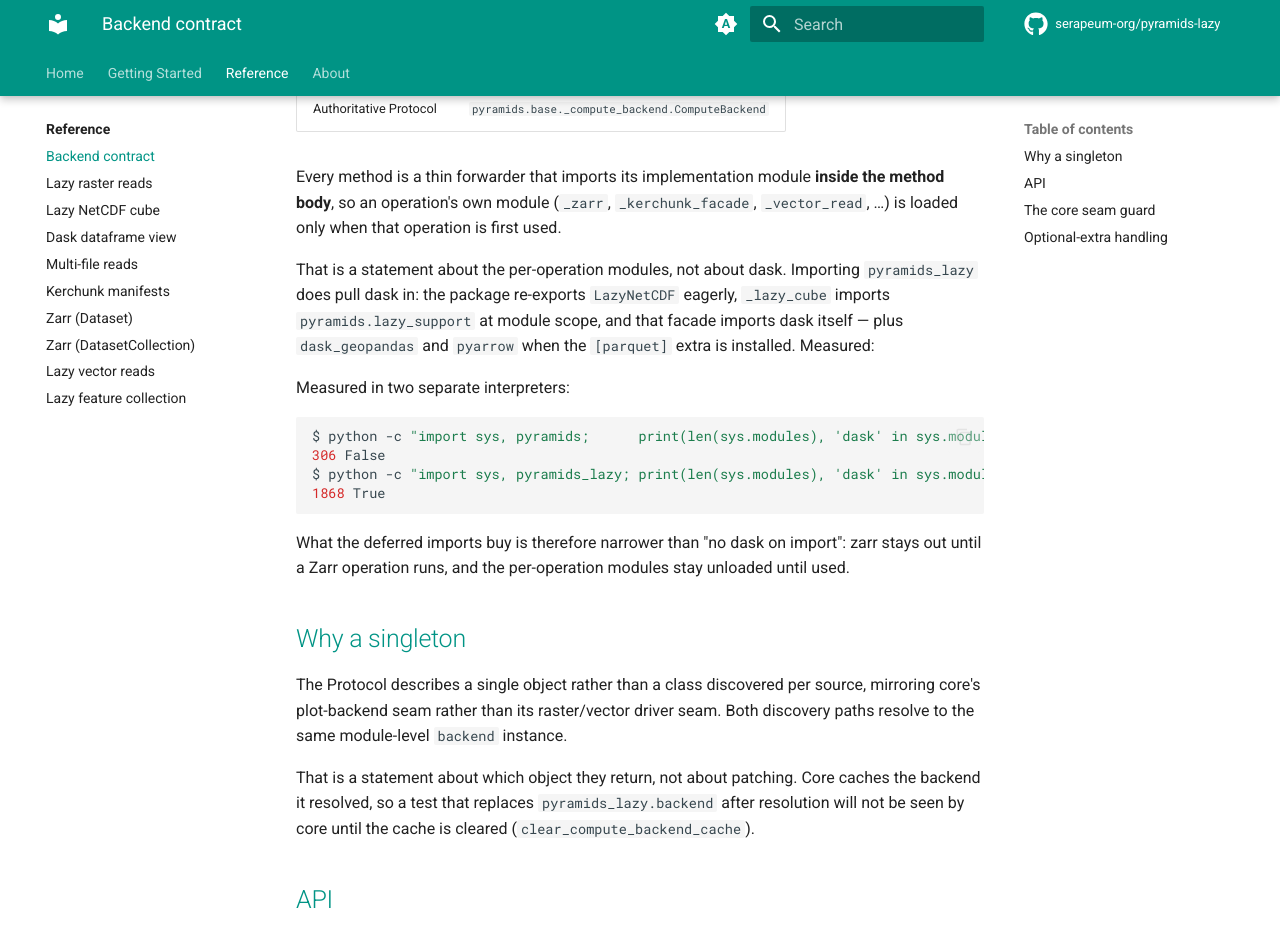
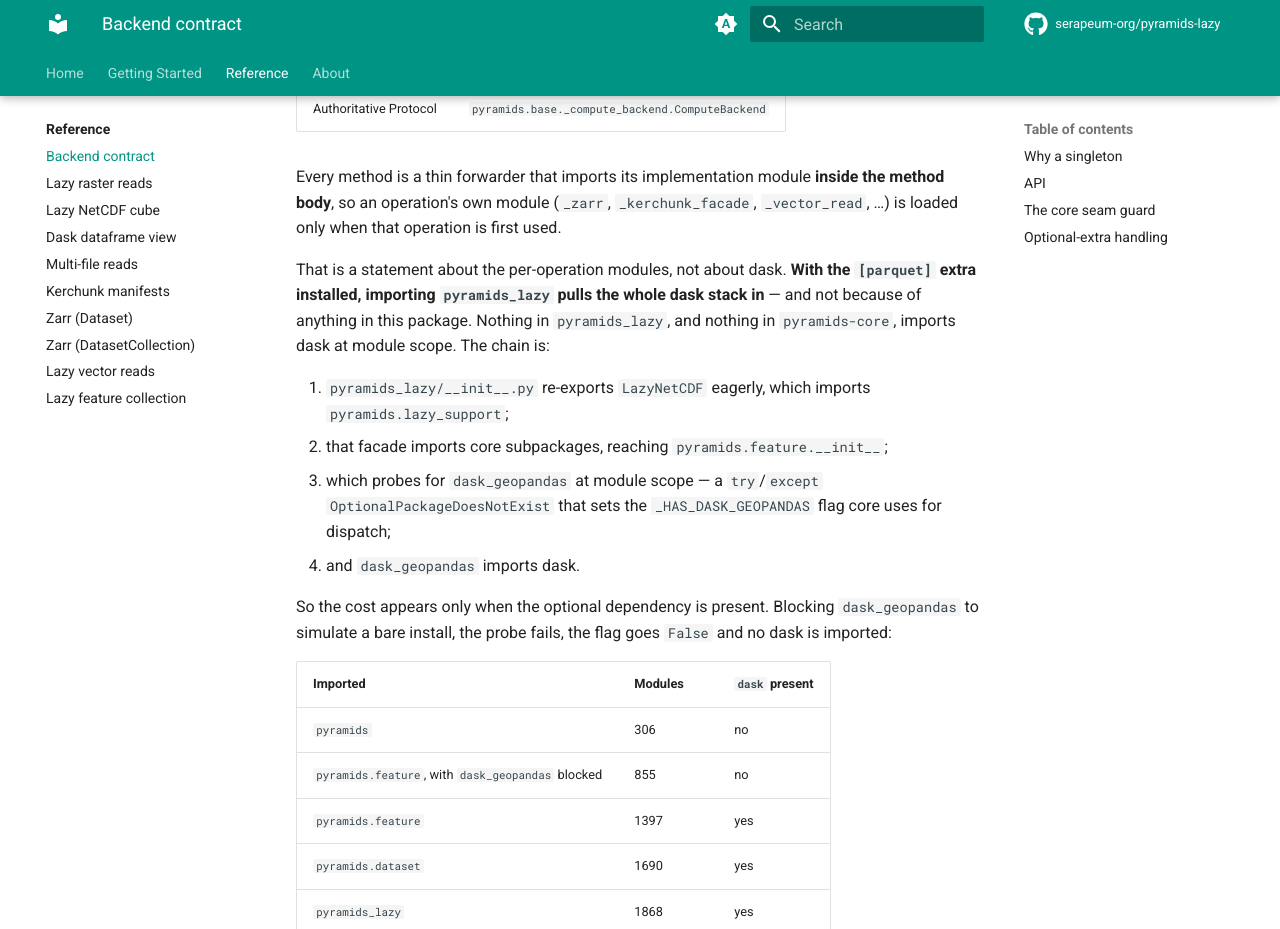
Before and after one commit to serapeum-org/pyramids-lazy, an MkDocs documentation site: the page built from docs/reference/backend.md, in a window 1280 px wide and 1400 px high, scrolled down 467 px, cut to the strip 0-929 px from the top of the window. Built offline with MkDocs 1.6.1 and Material for MkDocs 9.7.7, drawn with Linux system fonts in a browser that asks for light colours; comment, search, counter and statistics services are not loaded; the version menu is left out.

Commit message:
docs: attribute the dask import to the right place
1e86862 fixed the false "importing pyramids_lazy does not drag in dask" claim but
misattributed the cause, saying `pyramids.lazy_support` "imports dask itself". It does
not. Nothing in this package, and nothing in pyramids-core, imports dask at module
scope:

    $ grep -rnE "^(import dask|from dask)" <core>/pyramids --include=*.py | wc -l
    0

Traced it properly with an import hook instead of reading imports. The real chain:

    pyramids/dataset/__init__.py:7      -> abstract_dataset.py:59
    -> pyramids/feature/__init__.py:50  -> import_dask_geopandas(_LAZY_FC_INSTALL_HINT)
    -> pyramids/base/_utils.py:1466     -> require_optional("dask_geopandas", ...)
    -> dask_geopandas/expr.py:7         -> import dask

`pyramids.feature.__init__` probes for dask_geopandas at module scope, inside a
try/except that sets the `_HAS_DASK_GEOPANDAS` dispatch flag. When the extra is
installed the probe succeeds and brings the dask stack with it.

So the cost is conditional on the optional dependency, which the old wording missed.
Confirmed by blocking dask_geopandas on sys.meta_path before importing core:

    pyramids                                        306 modules   dask: False
    pyramids.feature  (dask_geopandas blocked)      855 modules   dask: False
      _HAS_DASK_GEOPANDAS: False
    pyramids.feature                               1397 modules   dask: True
    pyramids.dataset                               1690 modules   dask: True
    pyramids_lazy                                  1868 modules   dask: True

It is also not specific to the facade: any core subpackage shows it, which is why
blaming lazy_support was wrong. Worth raising upstream as an eager-probe question (a
find_spec check would set the same flag without importing), but it is core's call and
this page now just describes what happens.

mkdocs build --strict: exit 0.

```diff
--- a/docs/reference/backend.md
+++ b/docs/reference/backend.md
@@ -17,10 +17,29 @@ Every method is a thin forwarder that imports its implementation module **inside
 so an operation's own module (`_zarr`, `_kerchunk_facade`, `_vector_read`, …) is loaded only when
 that operation is first used.
 
-That is a statement about the per-operation modules, not about dask. Importing `pyramids_lazy` does
-pull dask in: the package re-exports `LazyNetCDF` eagerly, `_lazy_cube` imports
-`pyramids.lazy_support` at module scope, and that facade imports dask itself — plus
-`dask_geopandas` and `pyarrow` when the `[parquet]` extra is installed. Measured:
+That is a statement about the per-operation modules, not about dask. **With the `[parquet]` extra
+installed, importing `pyramids_lazy` pulls the whole dask stack in** — and not because of anything
+in this package. Nothing in `pyramids_lazy`, and nothing in `pyramids-core`, imports dask at module
+scope. The chain is:
+
+1. `pyramids_lazy/__init__.py` re-exports `LazyNetCDF` eagerly, which imports `pyramids.lazy_support`;
+2. that facade imports core subpackages, reaching `pyramids.feature.__init__`;
+3. which probes for `dask_geopandas` at module scope — a `try`/`except OptionalPackageDoesNotExist`
+   that sets the `_HAS_DASK_GEOPANDAS` flag core uses for dispatch;
+4. and `dask_geopandas` imports dask.
+
+So the cost appears only when the optional dependency is present. Blocking `dask_geopandas` to
+simulate a bare install, the probe fails, the flag goes `False` and no dask is imported:
+
+| Imported | Modules | `dask` present |
+|---|---|---|
+| `pyramids` | 306 | no |
+| `pyramids.feature`, with `dask_geopandas` blocked | 855 | no |
+| `pyramids.feature` | 1397 | yes |
+| `pyramids.dataset` | 1690 | yes |
+| `pyramids_lazy` | 1868 | yes |
+
+Measured:
 
 Measured in two separate interpreters:
 
```
